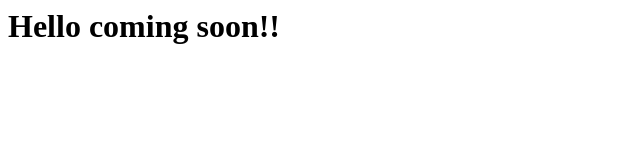
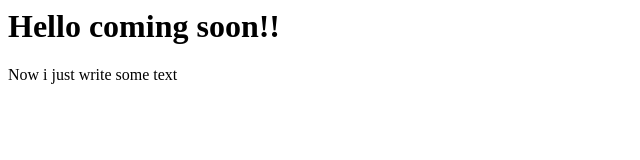
Before and after one commit to gmnalhussam/git-101, a plain HTML site: page index.html in a window 1280 px wide. Shown: the whole page, without its empty margins (0-640 px from the left). Drawn offline with Linux system fonts and the light colour scheme.

Commit message:
second commit

```diff
--- a/index.html
+++ b/index.html
@@ -2,5 +2,6 @@
 <head></head>
 <body>
 <h1>Hello coming soon!!</h1>
+<p>Now i just write some text </p>
 </body>
 </html>
```
